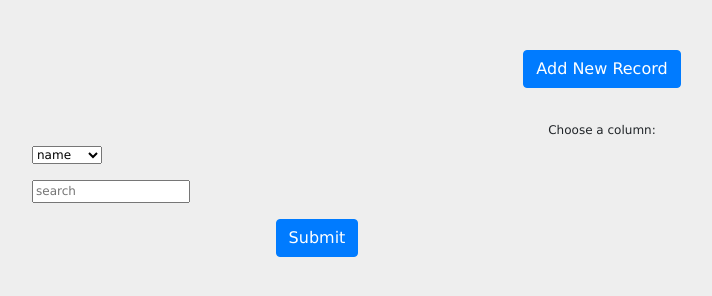
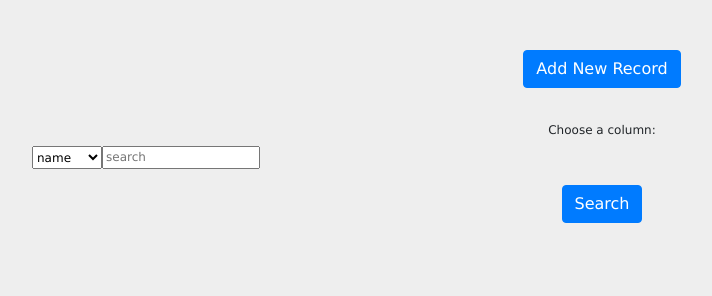
Before and after one commit to soicem/crudexample, a Django app: template employee/templates/customer/show.html in a window 1280 px wide. Shown: the part 54-350 px from the top of the page, without its empty margins (38-750 px from the left). Run offline with Django 3.2, Linux system fonts and the light colour scheme; the template is opened without the code that fills it, so the values that code supplies are empty; parts of the project's set-up code (start-up, migrations or seed data) failed here and were passed over; some libraries are stand-ins or nearby versions.

Commit message:
customer search

```diff
--- a/employee/templates/customer/show.html
+++ b/employee/templates/customer/show.html
@@ -50,17 +50,13 @@
             <option value="address">address</option>
             <option value="gender">gender</option>
         </select>
-      </div>
-      <div class="form-group row">
+
         <input type="text" name="search" id="id_search" required maxlength="100" placeholder="search" />
       </div>
 
-    <div class="form-group row">
-        <label class="col-sm-1 col-form-label"></label>
-        <div class="col-sm-4">
-        <button type="submit" class="btn btn-primary">Submit</button>
-        </div>
-      </div>
+
+        <button type="submit" class="btn btn-primary">Search</button>
+
     </div>
     </form>
 </center>
```
Also changed, not shown: employee/views.py (+12 -2 lines).
